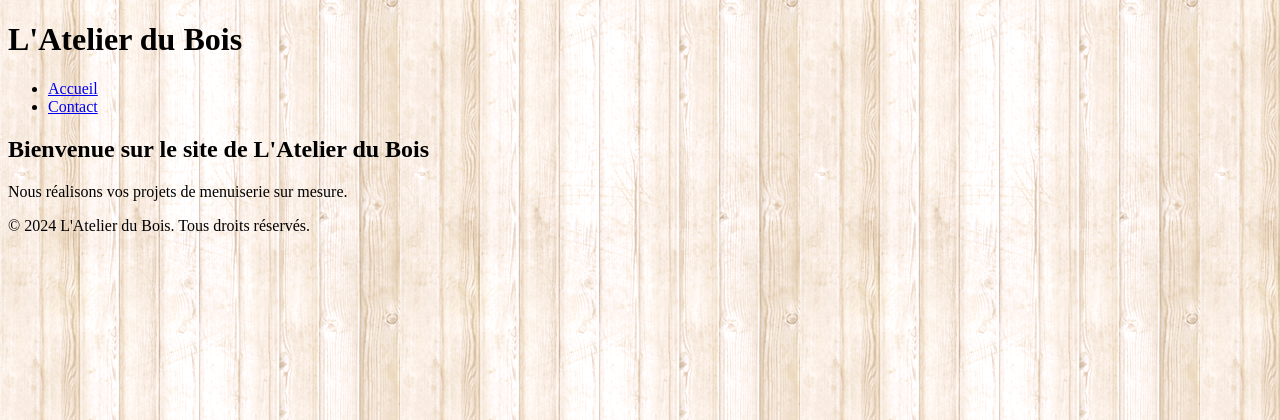
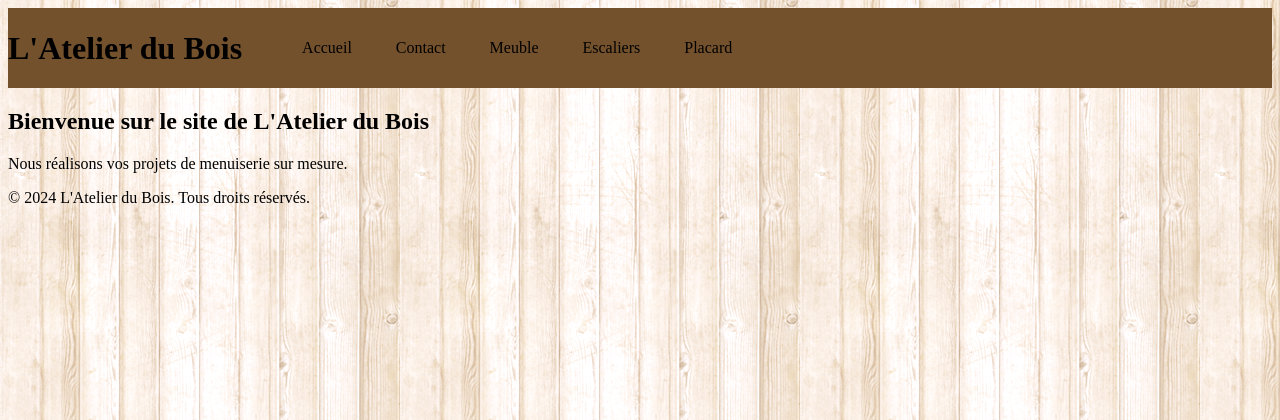
Before and after one commit to Aloula96/Atelier-du-bois, a PHP site: page / in a window 1280 px wide. Shown: the top 420 px of the page. Run offline with PHP 8.4, Linux system fonts and the light colour scheme.

Commit message:
forth commit

```diff
--- a/assets/css/style.css
+++ b/assets/css/style.css
@@ -1,3 +1,22 @@
 body{
     background-image: url("/assets/img/background2.png");
 }
+
+header {
+    background-color: #74512D;
+    height: 80px;
+    display: flex;
+    align-items: center;
+}
+
+header * {
+    display: inline;
+}
+header li {
+    margin: 20px;
+}
+
+header li a {
+    color: black;
+    text-decoration: none;
+}
--- a/partials/header.php
+++ b/partials/header.php
@@ -17,6 +17,11 @@
         <ul>
             <li><a href="index.php">Accueil</a></li>
             <li><a href="contact.php">Contact</a></li>
+            <li><a href="#Meuble">Meuble</a></li>
+            <li><a href="#Escaliers">Escaliers</a></li>
+            <li><a href="#Placard">Placard</a></li>
+
+
         </ul>
     </nav>
 </header>
```
